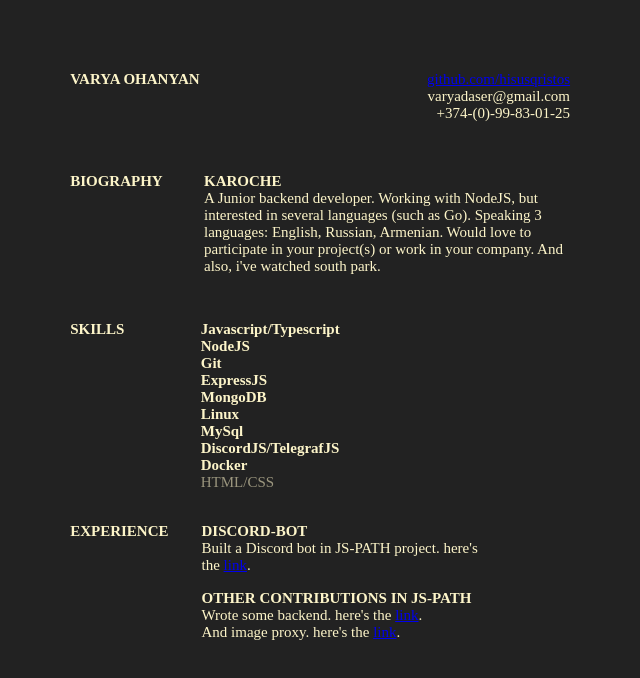
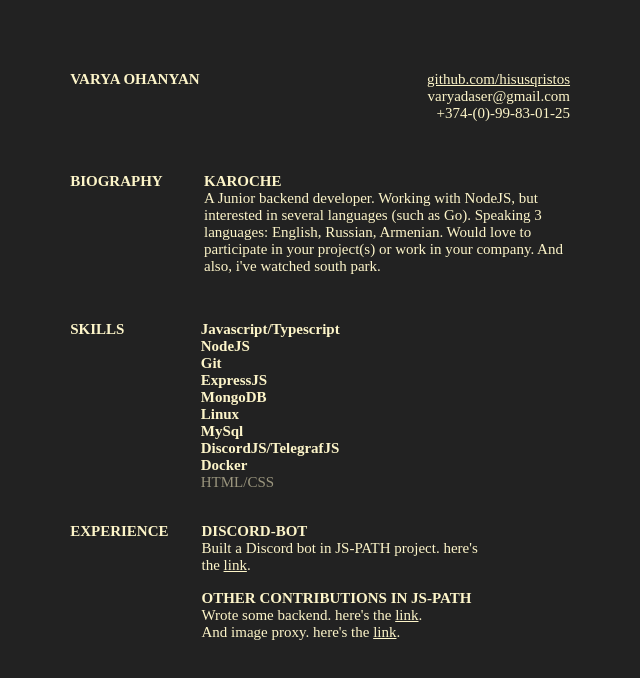
Before and after one commit to warlord4555/warlord4555.github.io, a plain HTML site: page index.html in a window 1280 px wide. Shown: the whole page, without its empty margins (317-957 px from the left). Drawn offline with Linux system fonts and the light colour scheme.

Commit message:
Update index.css

```diff
--- a/index.css
+++ b/index.css
@@ -67,6 +67,10 @@ body {
     text-align: left;
     margin-left: 50%;
 }
+a:link {
+  color: #fdf5c9;
+  background-color: transparent;
+}
 
 a:visited {
     color: #fdf5c9;
```
